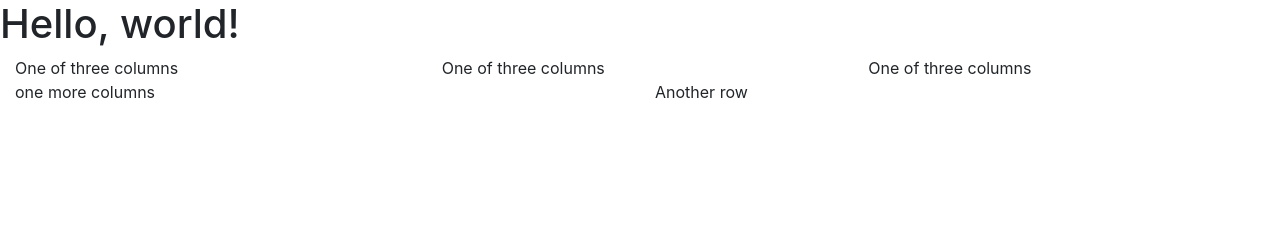
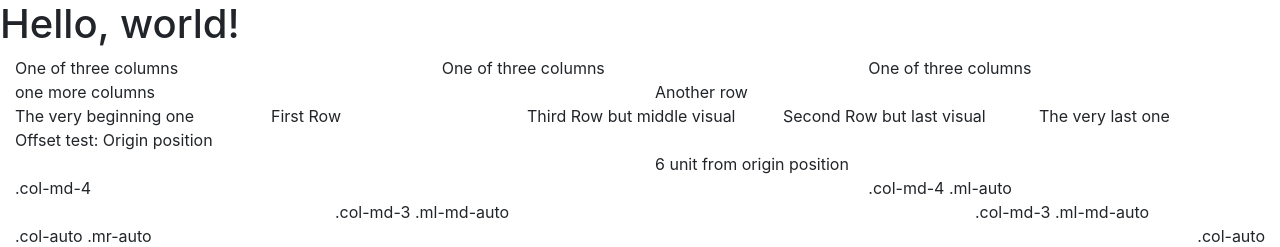
Before and after one commit to juneauwang/DjangoTests, a Django app: page / in a window 1280 px wide. Shown: the top 247 px of the page. Before the commit the page ends 98 px from the top, so only its background shows below. Run offline with Django 3.2, Linux system fonts and the light colour scheme; some libraries are stand-ins or nearby versions.

Commit message:
Test causes of BootStrap

```diff
--- a/templates/hello.html
+++ b/templates/hello.html
@@ -34,6 +34,101 @@
 			</div>
 		</div>
 	</div>
+	<div class="container-fluid">
+		<div class="row">
+			<div class="col order-last">
+				The very last one
+			</div>
+			<div class="col">
+				First Row
+			</div>
+			<div class="col order-2">
+				Second Row but last visual
+			</div>
+			<div class="col order-1">
+				Third Row but middle visual
+			</div>
+			<div class="col order-first">
+				The very beginning one
+			</div>
+		</div>
+		<div class="row">
+			<div class="col-md-6">Offset test: Origin position</div>
+			<div class="col-md-6 offset-md-6">6 unit from origin position</div>
+
+		</div>
+		<div class="row">
+			<div class="col-md-4">.col-md-4</div>
+			<div class="col-md-4 ml-auto">.col-md-4 .ml-auto</div>
+		</div>
+		<div class="row">
+			<div class="col-md-3 ml-md-auto">.col-md-3 .ml-md-auto</div>
+			<div class="col-md-3 ml-md-auto">.col-md-3 .ml-md-auto</div>
+		</div>
+		<div class="row">
+		  <div class="col-auto mr-auto">.col-auto .mr-auto</div>
+		  <div class="col-auto">.col-auto</div>
+		</div>
+	</div>
+	<div class="media">
+	  <img class="mr-3" src="test.jpg" alt="Generic placeholder image">
+	  <div class="media-body">
+		<h5 class="mt-0">Media heading</h5>
+		Cras sit amet nibh libero, in gravida nulla. Nulla vel metus scelerisque ante sollicitudin. Cras purus odio, vestibulum in vulputate at, tempus viverra turpis. Fusce condimentum nunc ac nisi vulputate fringilla. Donec lacinia congue felis in faucibus.
+		    <div class="media mt-3">
+      <a class="pr-3" href="#">
+        <img src="test.jpg" alt="Generic placeholder image">
+      </a>
+      <div class="media-body">
+        <h5 class="mt-0">Media heading</h5>
+        <p>Cras sit amet nibh libero, in gravida nulla. Nulla vel metus scelerisque ante sollicitudin. Cras purus odio, vestibulum in vulputate at, tempus viverra turpis. Fusce condimentum nunc ac nisi vulputate fringilla. Donec lacinia congue felis in faucibus.</p>
+		<p>Comment: Donec sed odio dui. Nullam quis risus eget urna mollis ornare vel eu leo. Cum sociis natoque penatibus et magnis dis parturient montes, nascetur ridiculus mus.</p>
+      </div>
+    </div>
+
+	  </div>
+
+</div>
+	  <div>
+	  <address>
+	  Nanjing China,<br>
+	  Anywhere <br>
+	  <abbr> Tel: 000 </abbr>
+	  </address>
+	  </div>
+	  <div class="alert alert-success" role="alert">
+  <h4 class="alert-heading">Well done!</h4>
+  <p>Aww yeah, you successfully read this important alert message. This example text is going to run a bit longer so that you can see how spacing within an alert works with this kind of content.</p>
+  <hr>
+  <p class="mb-0">Whenever you need to, be sure to use margin utilities to keep things nice and tidy.</p>
+</div>
+<div class="alert alert-warning alert-dismissible fade show" role="alert">
+  <strong>Holy guacamole!</strong> You should check in on some of those fields below.
+  <button type="button" class="close" data-dismiss="alert" aria-label="Close">
+    <span aria-hidden="true">&times;</span>
+  </button>
+</div>
+<div>
+<a href="#" class="btn btn-primary btn-lg active" role="button" aria-pressed="true">Primary link</a>
+<a href="#" class="btn btn-secondary btn-lg active" role="button" aria-pressed="true">Link</a>
+</div>
+
+<div class="btn-group-toggle" data-toggle="buttons">
+  <label class="btn btn-secondary active">
+    <input type="checkbox" checked autocomplete="off"> Checked
+  </label>
+</div>
+<div class="btn-group btn-group-toggle" data-toggle="buttons">
+  <label class="btn btn-secondary">
+    <input type="radio" name="options" id="option1" autocomplete="off" > Small
+  </label>
+  <label class="btn btn-secondary active">
+    <input type="radio" name="options" id="option2" autocomplete="off" > Medium
+  </label>
+  <label class="btn btn-secondary">
+    <input type="radio" name="options" id="option3" autocomplete="off"> Large
+  </label>
+</div>
 
     <!-- Optional JavaScript -->
     <!-- jQuery first, then Popper.js, then Bootstrap JS -->
```
